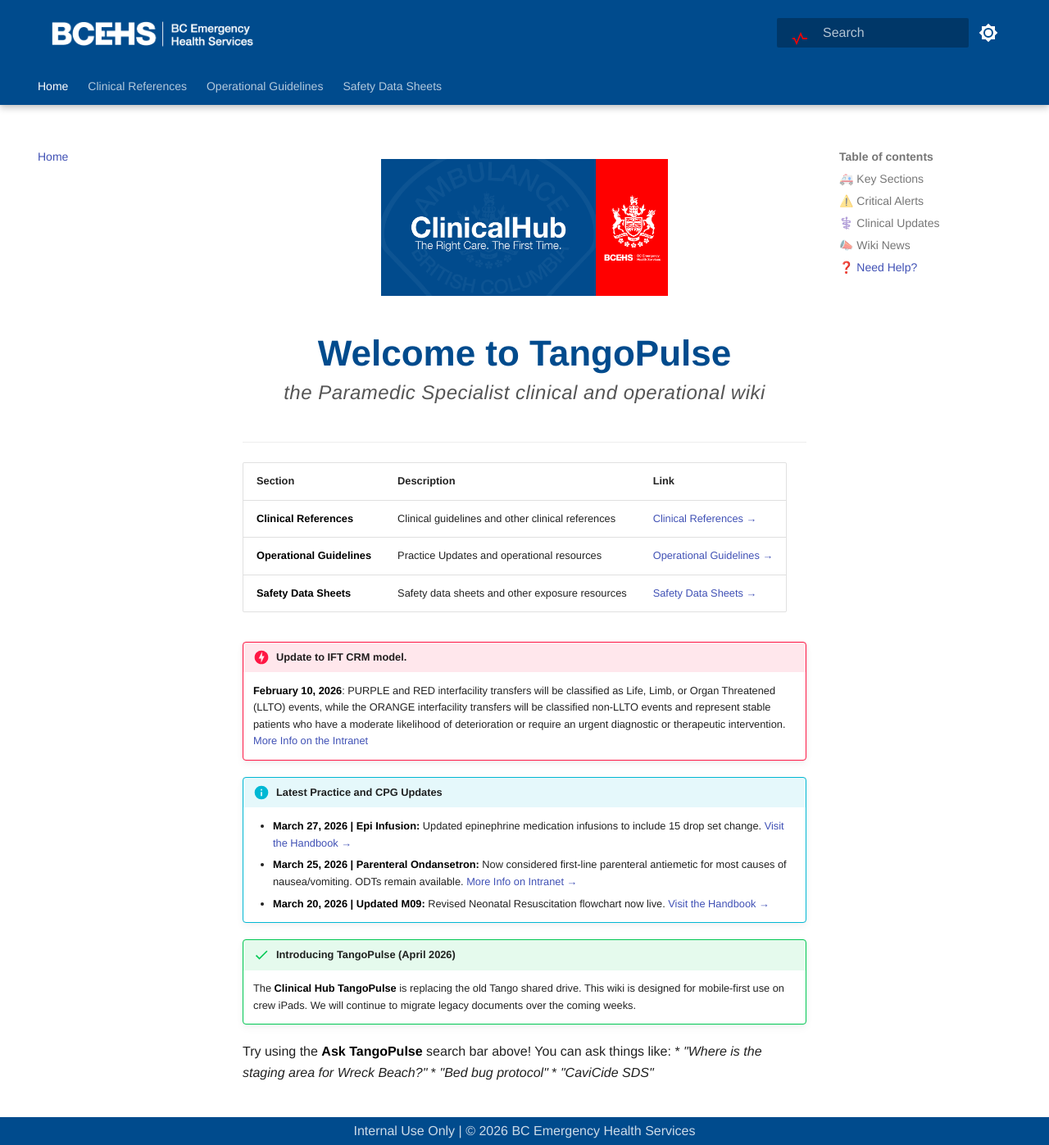
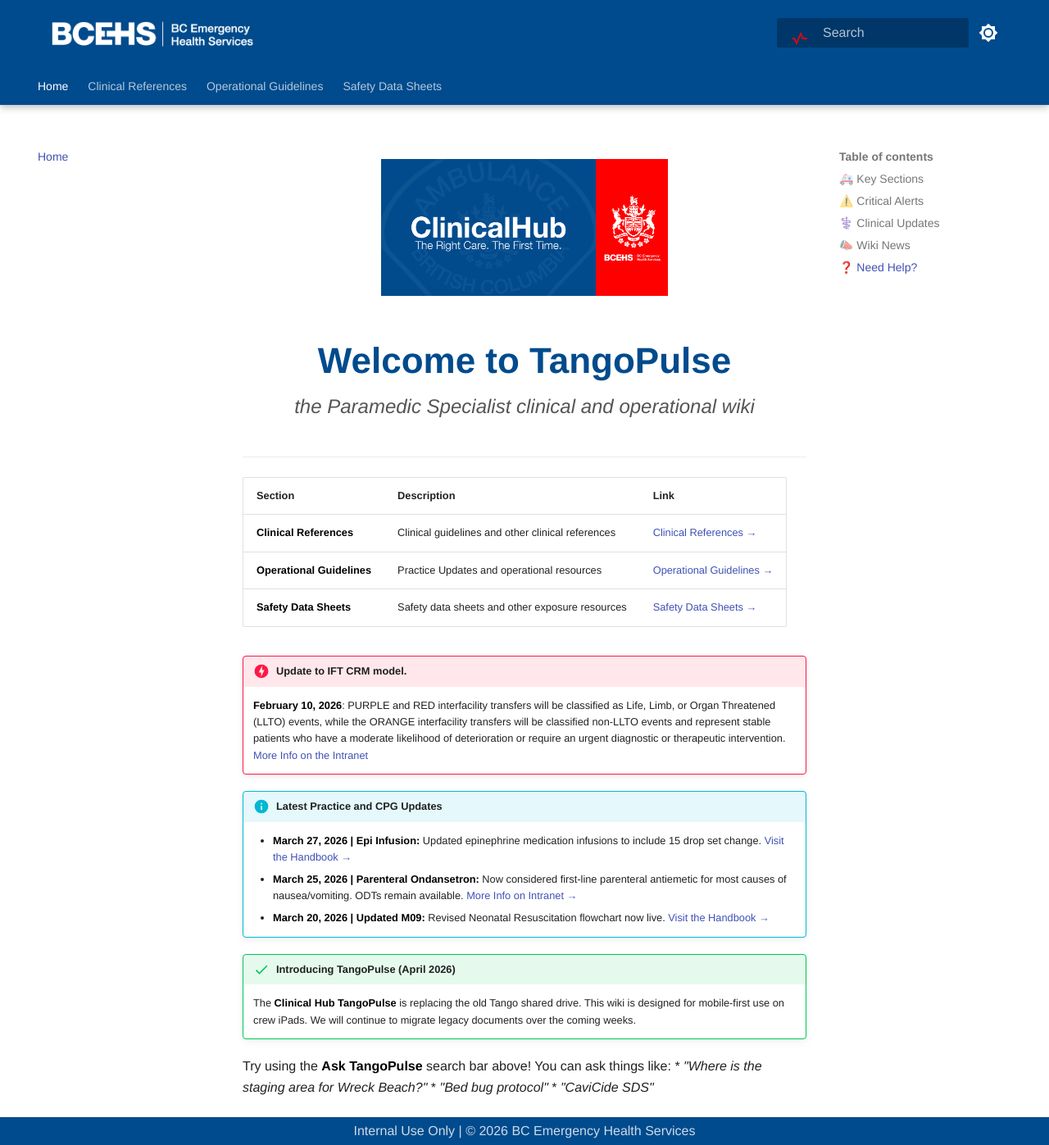
Before and after one commit to bcehsclinicalhub/TangoBot, an MkDocs documentation site: the page built from docs/index.md, in a window 1280 px wide and 1397 px high. Shown: the whole window at 82% size. Built offline with MkDocs 1.6.1 and Material for MkDocs 9.7.7, drawn with Linux system fonts in a browser that asks for light colours.

Commit message:
UI: Cleaned up CSS and finalized Alphabetical Index styling

```diff
--- a/docs/stylesheets/extra.css
+++ b/docs/stylesheets/extra.css
@@ -2,6 +2,14 @@
 body, input {
     font-family: "Helvetica Neue", Helvetica, Arial, sans-serif;
     font-weight: 300;
+}
+
+/* Force bolding to work against global light weight */
+.md-typeset strong,
+.md-typeset b,
+.md-typeset .admonition li strong {
+    font-weight: 800 !important;
+    color: #000000 !important;
 }
 
 /* --- 2. HEADER: LOGO LEFT | SEARCH CENTER | TOGGLE RIGHT --- */
@@ -9,9 +17,8 @@
     background-color: #004B8D !important;
 }
 
-/* Hide the default title entirely */
 .md-header__title {
-    display: none !important;
+    display: none !important; /* Hides default title */
 }
 
 .md-header__inner {
@@ -21,7 +28,6 @@
     padding: 0 20px !important;
 }
 
-/* ZONE 1: LOGO (Left) */
 .md-header__button.md-logo {
     margin-right: auto !important;
 }
@@ -31,31 +37,27 @@
     height: 2.8rem !important;
 }
 
-/* ZONE 2: SEARCH BAR (Pinned Right-Center) */
 .md-header__search {
     display: block !important;
-    flex: 0 1 350px !important; /* Larger footprint for clinical use */
+    flex: 0 1 350px !important;
     margin-left: auto !important;
     margin-right: 20px !important;
 }
 
-/* ZONE 3: DARK MODE TOGGLE (Far Right) */
 .md-header__option {
     margin-left: 0 !important;
     order: 3 !important;
 }
 
-/* --- 3. TANGO-PULSE SEARCH ICON (RESTORED) --- */
+/* --- 3. TANGO-PULSE SEARCH ICON (ECG) --- */
 .md-search__input {
     padding-left: 2.8rem !important;
 }
 
-/* Kill default magnifying glass */
 .md-search__icon svg {
     display: none !important;
 }
 
-/* Centered Red ECG Pulse in Header Search */
 .md-search__icon[for="__search"] {
     display: flex !important;
     align-items: center !important;
@@ -74,25 +76,41 @@
     height: 1.3rem;
 }
 
-/* --- 4. MAIN PAGE: HERO IMAGE FIX --- */
+/* --- 4. HERO SECTION (Main Page) --- */
 .hero-logo {
     width: 350px !important;
     display: block;
     margin: 0 auto 20px auto;
 }
 
-/* --- 5. LANDING PAGE & FOOTER CLEANUP --- */
-.md-breadcrumb, .md-content h1:first-child {
+.hero-container {
+    text-align: center;
+    margin: 30px auto 40px auto !important;
+    max-width: 900px;
+}
+
+.hero-title {
+    font-size: 2.2rem !important;
+    font-weight: 800 !important;
+    color: #004B8D !important;
+    margin-bottom: 2px !important;
+}
+
+.hero-subtitle {
+    font-size: 1.2rem !important;
+    font-style: italic;
+    color: #555 !important;
+    margin-top: 0 !important;
+}
+
+/* --- 5. CLEANUP & PERMALINKS --- */
+.md-breadcrumb, .md-content h1:first-child, .headerlink, .md-copyright {
     display: none !important;
 }
 
 .md-footer, .md-footer-meta {
     background-color: #004B8D !important;
     border: none !important;
-}
-
-.md-copyright {
-    display: none !important;
 }
 
 .md-footer-meta__inner {
@@ -107,97 +125,53 @@
     opacity: 0.8;
 }
 
-/* --- 6. REMOVE PERMALINK ICONS --- */
-.headerlink {
-    display: none !important;
-}
-
-/* --- 7. HERO TEXT HIERARCHY --- */
-.hero-container {
-    text-align: center;
-    margin: 30px auto 40px auto !important;
-    max-width: 900px;
-}
-
-.hero-title {
-    font-size: 2.2rem !important;
-    font-weight: 800 !important;
-    color: #004B8D !important;
-    margin-bottom: 2px !important;
-    line-height: 1.2;
-}
-
-.hero-subtitle {
-    font-size: 1.2rem !important;
-    font-style: italic;
-    font-weight: 400 !important;
-    color: #555 !important;
-    margin-top: 0 !important;
-    letter-spacing: 0.02em;
-}
-
-/* --- 8. FORCE BOLDING FIX --- */
-.md-typeset strong,
-.md-typeset b {
-    font-weight: 700 !important;
-    color: #000000 !important; /* Ensuring it's deep black for contrast */
-}
-
-/* Specific fix for the admonition lists */
-.md-typeset .admonition li strong {
-    font-weight: 800 !important; /* Extra weight for visibility */
-}
-
-/* --- 10. ALPHABETICAL INDEX STYLING --- */
-
-/* The Container for each letter group */
+/* --- 6. ALPHABETICAL INDEX STYLING --- */
 .index-section {
     display: flex;
     align-items: flex-start;
     gap: 30px;
-    margin-bottom: 40px;
-    padding-bottom: 20px;
-    border-bottom: 1px solid #f0f0f0; /* Light line between groups */
+    margin-bottom: 30px;
+    padding-bottom: 10px;
+    border-bottom: 1px solid #f0f0f0;
 }
 
-/* The Large Letter on the left */
 .index-letter {
-    font-size: 3.5rem;
+    font-size: 2.5rem; /* Standardized smaller size */
     font-weight: 800;
-    color: #004B8D; /* BCEHS Blue */
-    line-height: 1;
-    min-width: 60px;
-    border-right: 2px solid #eee; /* The vertical divider line */
-    padding-right: 20px;
+    color: #004B8D;
+    line-height: 1.2;
+    min-width: 55px;
+    border-right: 2px solid #eee;
+    padding-right: 15px;
 }
 
-/* The column of links on the right */
 .index-links {
     flex: 1;
 }
 
 .index-links ul {
-    list-style: none !important;
-    padding-left: 0 !important;
-    margin-top: 5px !important;
-    display: grid;
-    grid-template-columns: repeat(auto-fill, minmax(250px, 1fr)); /* Grid layout for multiple links */
-    gap: 10px;
+    list-style: disc !important;
+    padding-left: 20px !important;
+    margin: 0 !important;
+}
+
+.index-links li {
+    margin-bottom: 8px !important; /* Force each item to own line */
 }
 
 .index-links li a {
     font-size: 1.1rem;
-    color: #333;
+    font-weight: 500;
+    color: #004B8D;
     text-decoration: none;
-    font-weight: 500;
 }
 
 .index-links li a:hover {
-    color: #D32F2F; /* Turns clinical red on hover */
+    color: #D32F2F;
     text-decoration: underline;
 }
 
-/* Hides the standard H2 markers so we only see the big letter */
+/* Hide standard H2s visually but keep them for TOC sidebar */
 .md-typeset h2 {
     display: none !important;
 }
```
